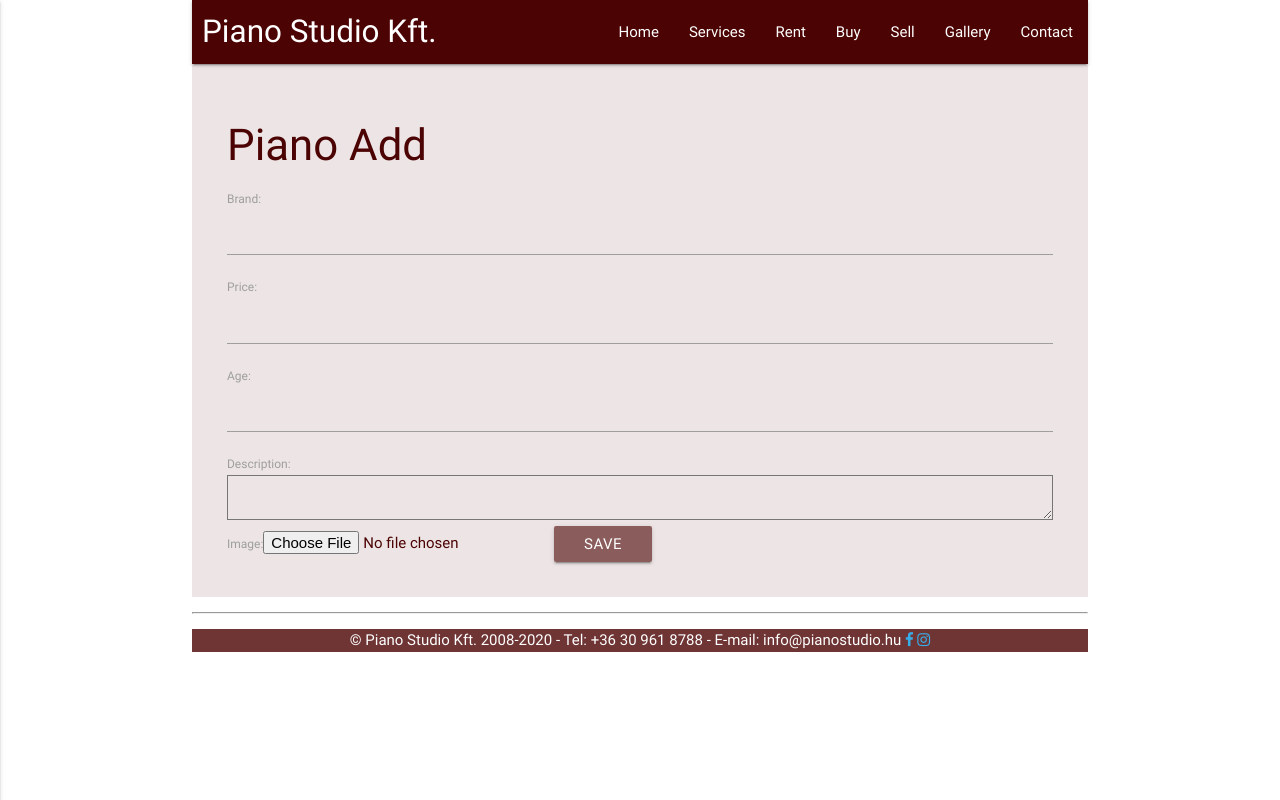
After one commit to badiattila/FullStackPianoStudio, a Django app: page /new_piano_post/ in a window 1280 px wide. The commit adds this page. Run offline with Django 3.2, Linux system fonts and the light colour scheme; some libraries are stand-ins or nearby versions.

Commit message:
Restored the sell piano functionality, using django forms and handling object ids for deleting and updating

```diff
--- /dev/null
+++ b/main_content/forms.py
@@ -0,0 +1,7 @@
+from django import forms
+from .models import Pianos
+
+class PianosPostForm(forms.ModelForm):
+    class Meta:
+        model = Pianos
+        fields = ('brand', 'price', 'age', 'description', 'image')
--- a/main_content/templates/base.html
+++ b/main_content/templates/base.html
@@ -41,7 +41,7 @@
                         <li><a href="{% url 'services' %}">Services</a></li>
                         <li><a href="{% url 'rent' %}">Rent</a></li>
                         <li><a href="{% url 'pianos_for_sale' %}">Buy</a></li>
-                        <li><a href="{% url 'createadd' %}">Sell</a></li>
+                        <li><a href="{% url 'new_piano_post' %}">Sell</a></li>
                         <li><a href="{% url 'gallery' %}">Gallery</a></li>
                         <li><a href="{% url 'contact' %}">Contact</a></li>
                     </ul>
@@ -50,7 +50,7 @@
                         <li><a href="{% url 'services' %}">Services</a></li>
                         <li><a href="{% url 'rent' %}">Rent</a></li>
                         <li><a href="{% url 'pianos_for_sale' %}">Buy</a></li>
-                        <li><a href="{% url 'createadd' %}">Sell</a></li>
+                        <li><a href="{% url 'new_piano_post' %}">Sell</a></li>
                         <li><a href="{% url 'gallery' %}">Gallery</a></li>
                         <li><a href="{% url 'contact' %}">Contact</a></li>
                     </ul>
--- /dev/null
+++ b/main_content/templates/pianos_for_sale_form.html
@@ -0,0 +1,9 @@
+{% extends "base.html" %} {% load bootstrap_tags %} {% block content %}
+<div class="op" id="piano_add">
+    <h3>Piano Add</h3>
+    <form method="POST" enctype="multipart/form-data">
+        {% csrf_token %} {{ form | as_bootstrap }}
+        <button type="submit" class="btn btn-info">Save</button>
+    </form>
+</div>
+{% endblock %}
--- a/main_content/views.py
+++ b/main_content/views.py
@@ -1,8 +1,10 @@
 from django.shortcuts import render, HttpResponse, redirect, get_object_or_404
 from django.core.mail import send_mail
+from django.utils import timezone
 import urllib, json, os
 from urllib import request
 from .models import Pianos
+from .forms import PianosPostForm
 
 def index(request):
     return render(request, 'index.html')
@@ -36,3 +38,19 @@ def contact_send(request):
 def pianos_for_sale(request):
     pianos = Pianos.objects.all()
     return render(request, "pianos_for_sale.html", {"pianos": pianos})
+
+def create_or_edit_piano_for_sale(request, pk=None):
+    piano = get_object_or_404(Pianos, pk=pk) if pk else None
+    if request.method == "POST":
+        form = PianosPostForm(request.POST, request.FILES, instance=piano)
+        if form.is_valid():
+            piano = form.save()
+            return redirect(pianos_for_sale)
+    else:
+        form = PianosPostForm(instance=piano)
+    return render(request, 'pianos_for_sale_form.html', {'form': form})
+
+def delete_piano_for_sale(request, pk=None):
+    piano = get_object_or_404(Pianos, pk=pk).delete()
+    pianos = Pianos.objects.all()
+    return render(request, "pianos_for_sale.html", {"pianos": pianos})
--- a/pianostudiofullstack/settings.py
+++ b/pianostudiofullstack/settings.py
@@ -48,6 +48,7 @@ INSTALLED_APPS = [
     'django.contrib.staticfiles',
     'storages',
     'main_content',
+    'django_forms_bootstrap',
 ]
 
 MIDDLEWARE = [
--- a/pianostudiofullstack/urls.py
+++ b/pianostudiofullstack/urls.py
@@ -15,7 +15,7 @@ Including another URLconf
 """
 from django.conf.urls import url
 from django.contrib import admin
-from main_content.views import index, gallery, services, rent, contact, contact_send, pianos_for_sale
+from main_content.views import index, gallery, services, rent, contact, contact_send, pianos_for_sale, create_or_edit_piano_for_sale, delete_piano_for_sale
 
 
 urlpatterns = [
@@ -28,4 +28,7 @@ urlpatterns = [
     url(r'^gallery/', gallery, name='gallery'),
     url(r'^contact/', contact, name='contact'),
     url(r'^contact_send/', contact_send, name='contact_send'),
+    url(r'^new_piano_post/', create_or_edit_piano_for_sale, name='new_piano_post'),
+    url(r'^(?P<pk>\d+)/edit_piano/$', create_or_edit_piano_for_sale, name='create_or_edit_piano_for_sale'),
+    url(r'^(?P<pk>\d+)/delete_piano/$', delete_piano_for_sale, name='delete_piano_for_sale'),
 ]
```
Also changed, not shown: main_content/templates/edit_piano.html (deleted, +0 -52 lines), main_content/templates/pianos_for_sale.html (+4 -6 lines).
